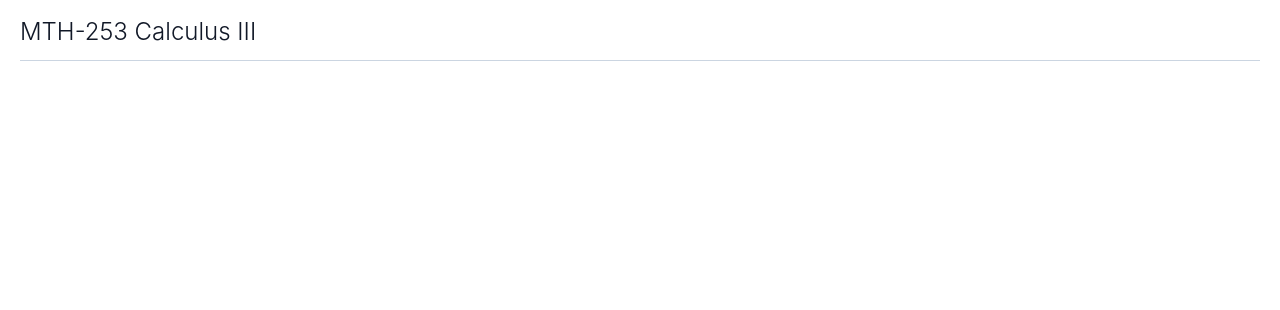
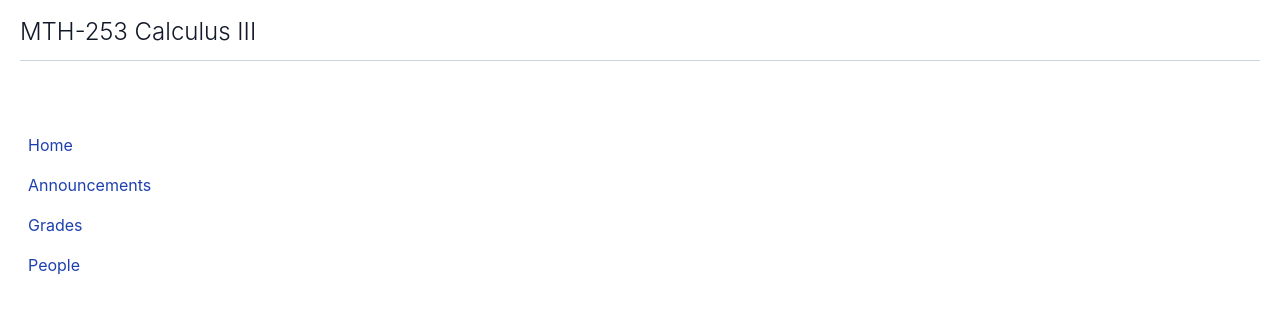
Before and after one commit to daniiltsioma/canvas-ui, a React (Create React App) app: page /course in a window 1280 px wide. Shown: the top 310 px of the page. Built offline with nearby package versions, Linux system fonts and the light colour scheme.

Commit message:
added sidebar

```diff
--- /dev/null
+++ b/src/components/Sidebar/Sidebar.tsx
@@ -0,0 +1,43 @@
+import { Link } from "react-router-dom";
+
+const Sidebar = () => {
+  const items = [
+    {
+      path: "/",
+      text: "Home",
+    },
+    {
+      path: "/announcements",
+      text: "Announcements",
+    },
+    {
+      path: "/grades",
+      text: "Grades",
+    },
+    {
+      path: "/people",
+      text: "People",
+    },
+  ];
+
+  return (
+    <aside className="w-60">
+      <div className="py-4">
+        <ul>
+          {items.map((item) => (
+            <li className="p-2 w-full">
+              <Link
+                to={item.path}
+                className="block w-full hover:underline text-blue-800"
+              >
+                {item.text}
+              </Link>
+            </li>
+          ))}
+        </ul>
+      </div>
+    </aside>
+  );
+};
+
+export default Sidebar;
--- a/src/views/Course.tsx
+++ b/src/views/Course.tsx
@@ -1,9 +1,15 @@
 import Header from "components/Header/Header";
+import Sidebar from "components/Sidebar/Sidebar";
+import { Outlet } from "react-router-dom";
 
 const Course = () => {
   return (
     <div className="container px-5">
       <Header size="md">MTH-253 Calculus III</Header>
+      <div className="flex mt-12">
+        <Sidebar />
+        <Outlet />
+      </div>
     </div>
   );
 };
```
